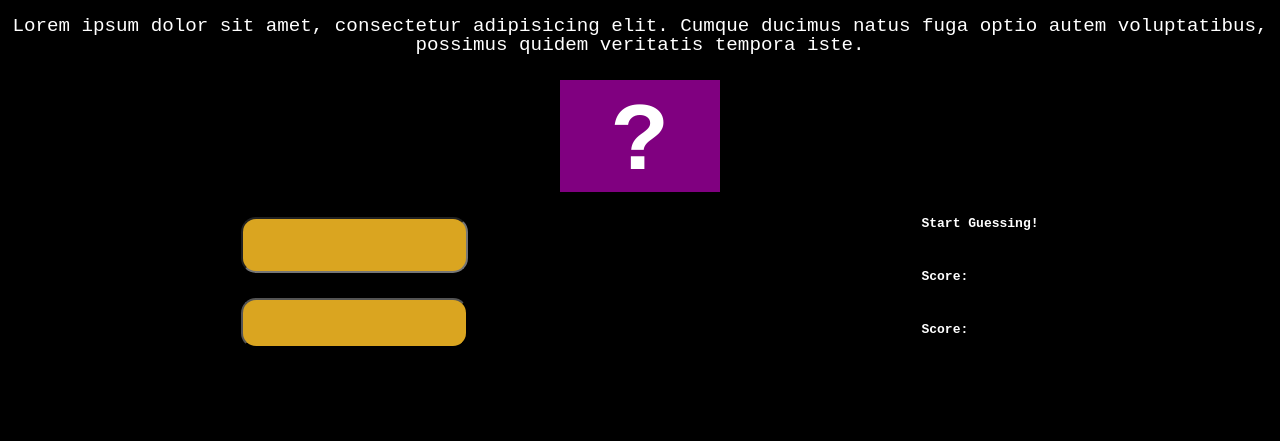
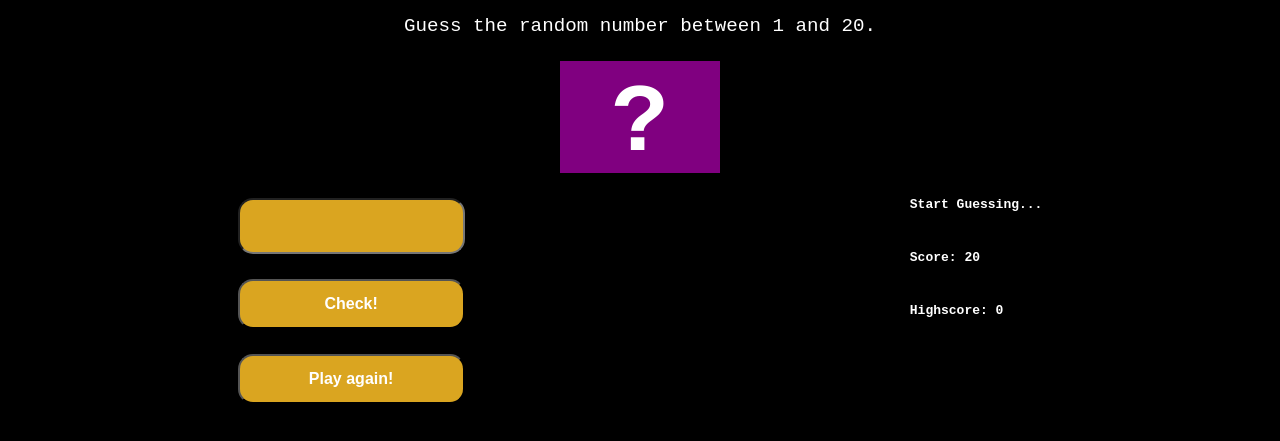
Before and after one commit to Etang131/guessTheNumber, a plain HTML site: page index.html in a window 1280 px wide. Shown: the part 167-608 px from the top of the page. Drawn offline with Linux system fonts and the light colour scheme.

Commit message:
renamed some id tags

```diff
--- a/index.html
+++ b/index.html
@@ -6,14 +6,13 @@
     <meta name="viewport" content="width=device-width, initial-scale=1.0">
     <link rel="stylesheet" href="reset.css">
     <link rel="stylesheet" href="main.css">
-    <script src="app.js"></script>
-    <title>Guess A Number!</title>
+    <title>Guess The Number!</title>
 </head>
 <body>
     <div class="container">
         <div class="rulesSection">
             <h2 class="rulesSection-header">Guess The Number</h2>
-            <p class="rulesSection-text">Lorem ipsum dolor sit amet, consectetur adipisicing elit. Cumque ducimus natus fuga optio autem voluptatibus, possimus quidem veritatis tempora iste.</p>
+            <p class="rulesSection-text">Guess the random number between 1 and 20.</p>
         </div>
         <div class="mysteryNumberSection">
             <p class="mysterrNumberSection-number" id="number">?</p>
@@ -21,14 +20,16 @@
         <div class="gameControls">
             <div class="gameControls-Commands">
                 <input type="number" class="gameControls-Commands-input" id="guess">
-                <button class="gameControls-Commands-input" id="checkNumber"></button>
+                <button class="gameControls-Commands-input" id="checkNumber">Check!</button>
+                <button class="gameControls-Commands-input" id="reset">Play again!</button>
             </div>
             <div class="gameControls-scoresSection">
-                <p class="gameControls-scoresSection-text" id="message">Start Guessing!</p>
-                <p class="gameControls-scoresSection-text">Score: <span id="score"></span></p>
-                <p class="gameControls-scoresSection-text">Score: <span id="Highscore"></span></p>
+                <p class="gameControls-scoresSection-text" id="message">Start Guessing...</p>
+                <p class="gameControls-scoresSection-text">Score: <span id="score">20</span></p>
+                <p class="gameControls-scoresSection-text">Highscore: <span id="highScore">0</span></p>
             </div>
         </div>
     </div>
+    <script src="app.js"></script>
 </body>
 </html>
```
